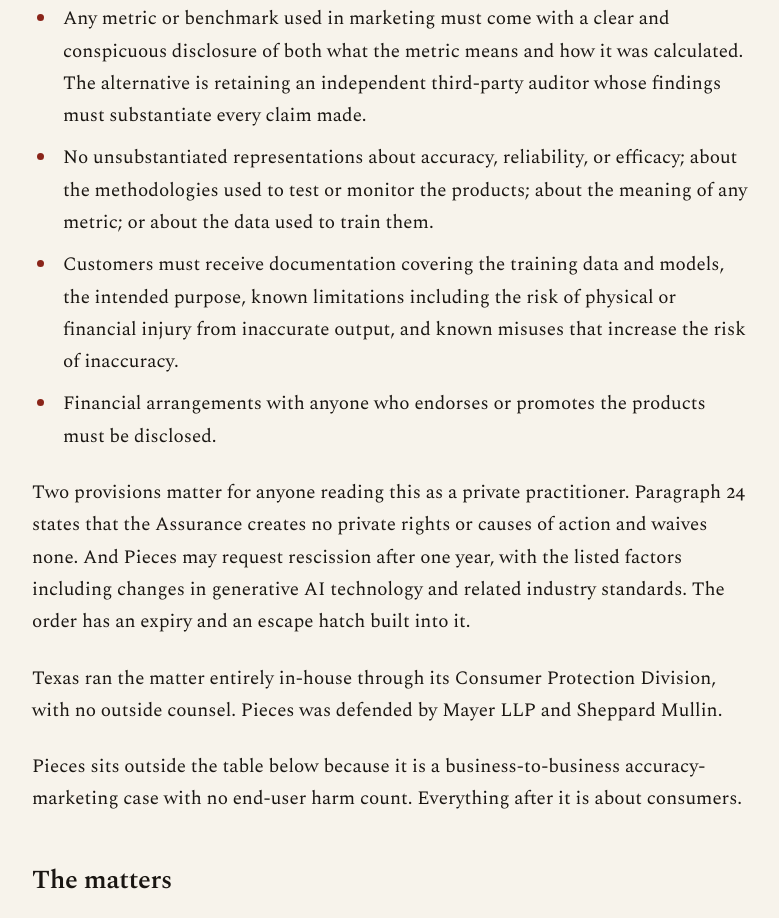
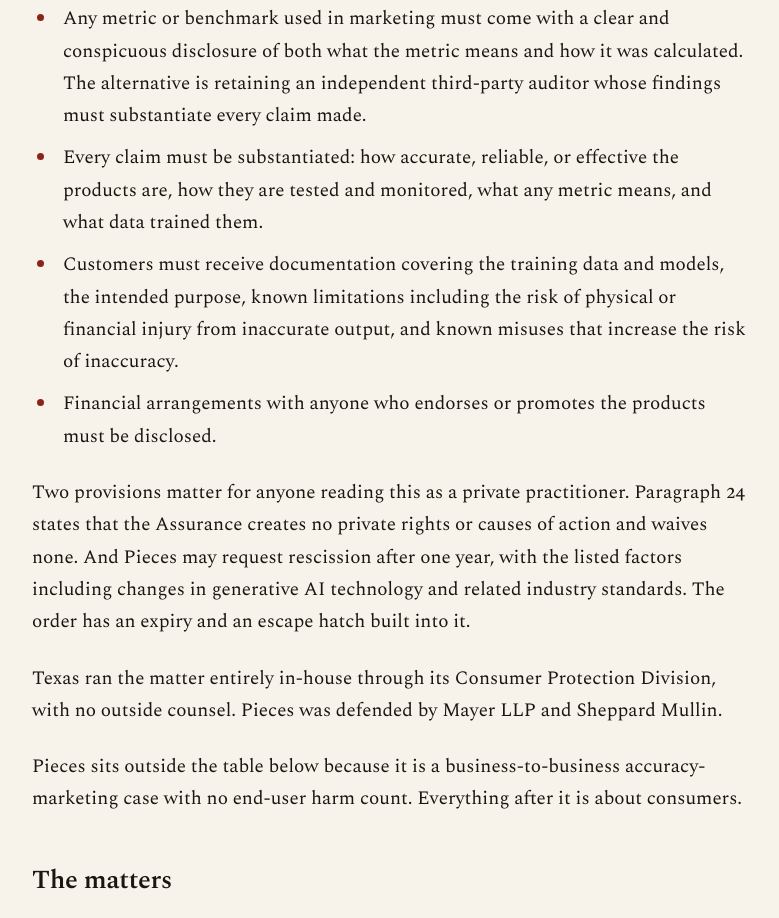
Before and after one commit to dmelds/Lawsuitintelligencer, a plain HTML site: page state-ai-enforcement-tracker.html in a window 1280 px wide. Shown: the part 2180-3098 px from the top of the page, without its empty margins (248-1027 px from the left). Drawn offline with nearby package versions, Linux system fonts and the light colour scheme.

Commit message:
Add files via upload

```diff
--- a/state-ai-enforcement-tracker.html
+++ b/state-ai-enforcement-tracker.html
@@ -282,7 +282,7 @@
 
           <ul>
             <li>Any metric or benchmark used in marketing must come with a clear and conspicuous disclosure of both what the metric means and how it was calculated. The alternative is retaining an independent third-party auditor whose findings must substantiate every claim made.</li>
-            <li>No unsubstantiated representations about accuracy, reliability, or efficacy; about the methodologies used to test or monitor the products; about the meaning of any metric; or about the data used to train them.</li>
+            <li>Every claim must be substantiated: how accurate, reliable, or effective the products are, how they are tested and monitored, what any metric means, and what data trained them.</li>
             <li>Customers must receive documentation covering the training data and models, the intended purpose, known limitations including the risk of physical or financial injury from inaccurate output, and known misuses that increase the risk of inaccuracy.</li>
             <li>Financial arrangements with anyone who endorses or promotes the products must be disclosed.</li>
           </ul>
```
